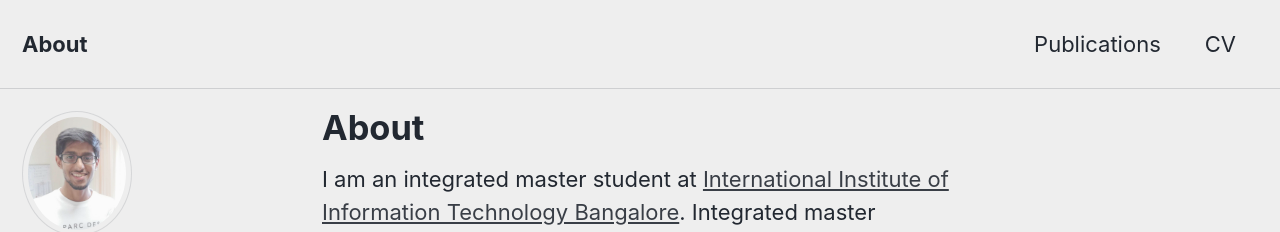
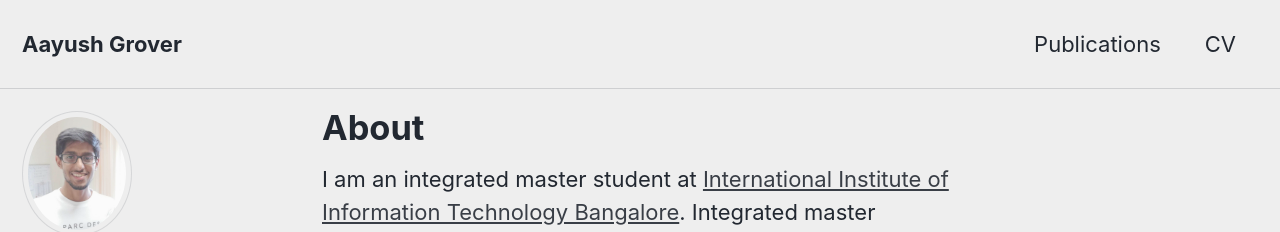
Before and after one commit to AayushGrover/AayushGrover.github.io, a Jekyll site: the page built from _pages/about.md, in a window 1280 px wide and 900 px high. Shown: the top 232 px of the window. Built offline with Jekyll 4.4.1, drawn with Linux system fonts in a browser that asks for light colours; cached includes are drawn as plain includes; nearby versions of some CDN libraries.

Commit message:
Update _config.yml

```diff
--- a/_config.yml
+++ b/_config.yml
@@ -16,7 +16,7 @@ minimal_mistakes_skin    : "air" # "air", "aqua", "contrast", "dark", "dirt", "n
 
 # Site Settings
 locale                   : "en-US"
-title                    : "About"
+title                    : "Aayush Grover"
 title_separator          : "-"
 subtitle                 : # site tagline that appears below site title in masthead
 name                     : "Aayush Grover"
```
